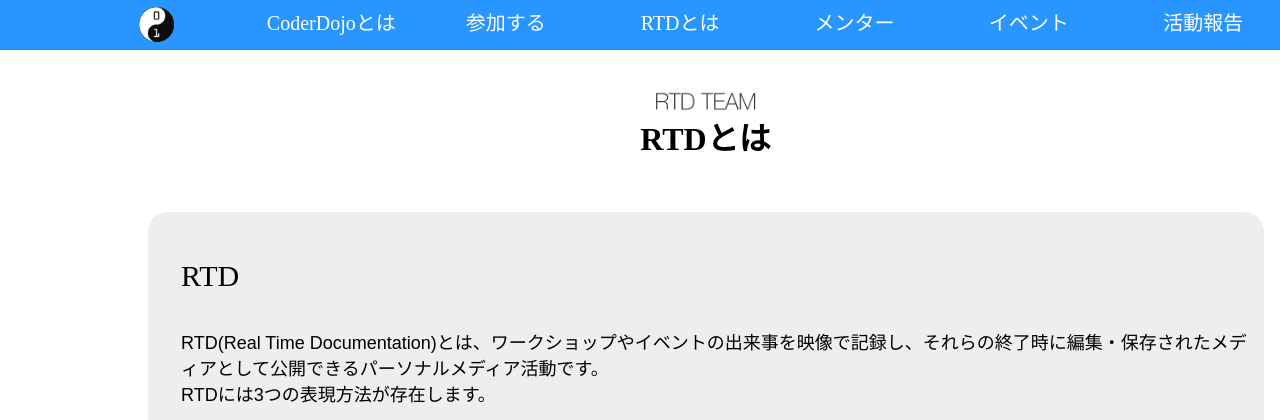
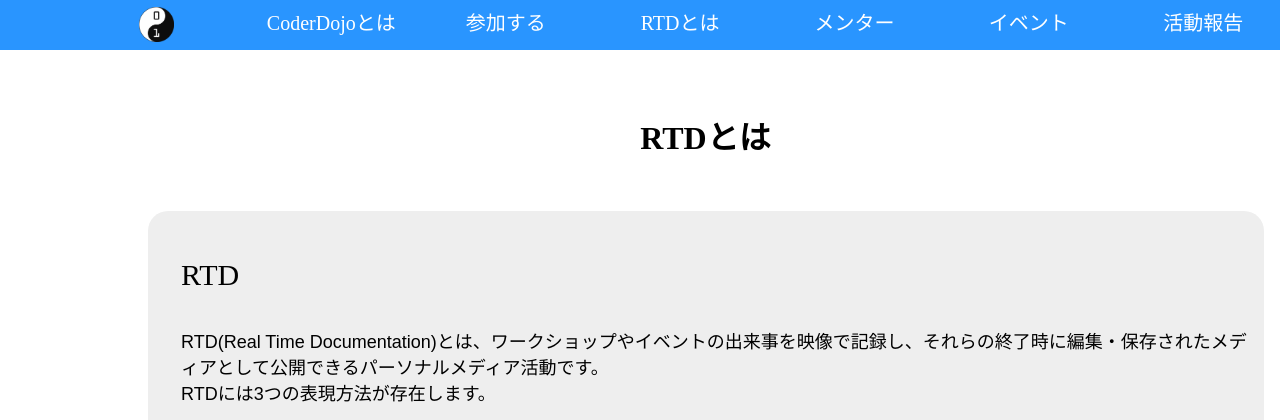
Before and after one commit to Mikimaro/CDK_HP, a PHP site: page /rtd.php in a window 1280 px wide; the page is wider, and only the part inside the window is pictured. Shown: the top 420 px of that part. Run offline with PHP 8.4, Linux system fonts and the light colour scheme; some libraries are stand-ins or nearby versions.

Commit message:
no message

```diff
--- a/contact.php
+++ b/contact.php
@@ -4,9 +4,7 @@
 
 <div id="container">
 
-		<div class="pageTitle">
-
-			<img src="#"  class="headerLogo" alt="">
+		<div class="pageTitle nonImg">
 
 			<h1 class="headline">連絡先</h1>
 
--- a/event.php
+++ b/event.php
@@ -47,9 +47,7 @@
 
 	<div id="event">
 
-		<div class="pageTitle">
-
-			<img src="#"  class="headerLogo" alt="">
+		<div class="pageTitle nonImg">
 
 			<h1 class="headline">Special Events</h1>
 
--- a/join.php
+++ b/join.php
@@ -4,7 +4,7 @@
 
 <div id="container">
 
-	<div class="pageTitle formfix">
+	<div class="pageTitle nonImg">
 
 		<h1 class="headline">参加申し込みフォーム</h1>
 
--- a/mentor.php
+++ b/mentor.php
@@ -292,9 +292,7 @@
 
 	<div id="mentor">
 
-		<div class="pageTitle">
-
-			<img src="#"  class="headerLogo" alt="">
+		<div class="pageTitle nonImg">
 
 			<h1 class="headline">メンターとは</h1>
 
--- a/privacy.php
+++ b/privacy.php
@@ -6,9 +6,7 @@
 
 	<div id="privacy">
 
-		<div class="pageTitle">
-
-			<img src="#"  class="headerLogo" alt="">
+		<div class="pageTitle nonImg">
 
 			<h1 class="headline">プライバシーポリシー</h1>
 
--- a/rtd.php
+++ b/rtd.php
@@ -4,10 +4,8 @@
 
 <div id="container">
 
-	<div class="pageTitle">
+	<div class="pageTitle nonImg">
 
-		<br>
-		<img src="image/rtdLogo.png" class="headerLogo" alt="ロゴ">
 		<h1 class="headline">RTDとは</h1>
 
 	</div>
--- a/sitemap.php
+++ b/sitemap.php
@@ -6,9 +6,7 @@
 
 	<div id="sitemap">
 
-		<div class="pageTitle">
-
-			<img src="#"  class="headerLogo" alt="">
+		<div class="pageTitle nonImg">
 
 			<h1 class="headline">サイトマップ</h1>
 
--- a/sponsor.php
+++ b/sponsor.php
@@ -38,9 +38,7 @@ $sponsorDataPerson = array(
 
 	<div id="container-plus">
 
-		<div class="pageTitle">
-
-			<img src="#"  class="headerLogo" alt="">
+		<div class="pageTitle nonImg">
 
 			<h1 class="headline">スポンサー</h1>
 
--- a/style/style.css
+++ b/style/style.css
@@ -138,6 +138,10 @@ visibility: hidden;
 	text-align: center;
 }
 
+.nonImg{
+	margin-top: 10%;
+}
+
 .individual{
 	margin-left: 3%;
 	margin-right: 1%;
@@ -264,10 +268,6 @@ visibility: hidden;
 	width: 100%;
 	border-radius: 20px;
 	background-color: #EEEEEE;
-}
-
-.formfix{
-	margin-top: 10%;
 }
 
 .formAttention{
```
